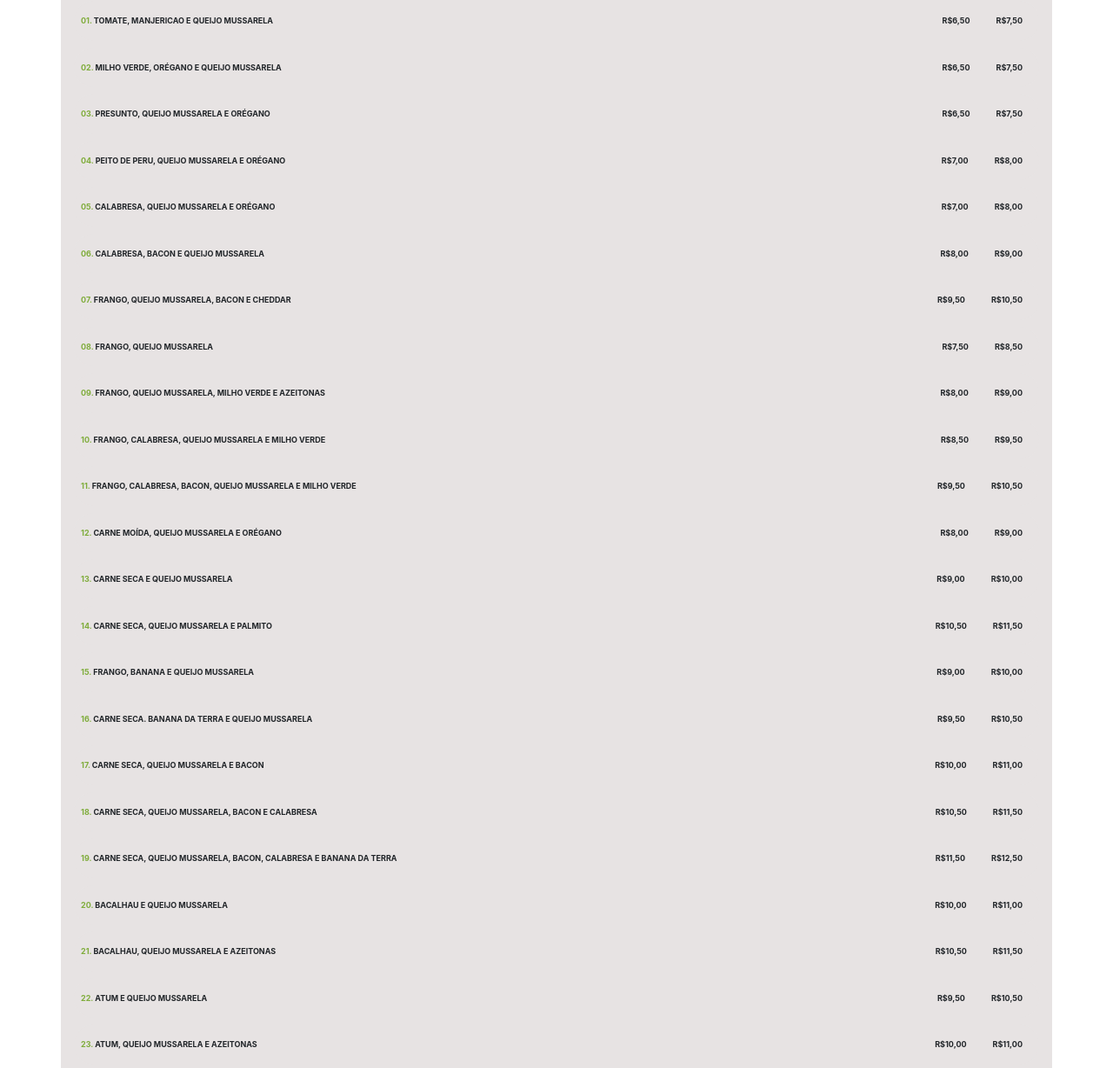
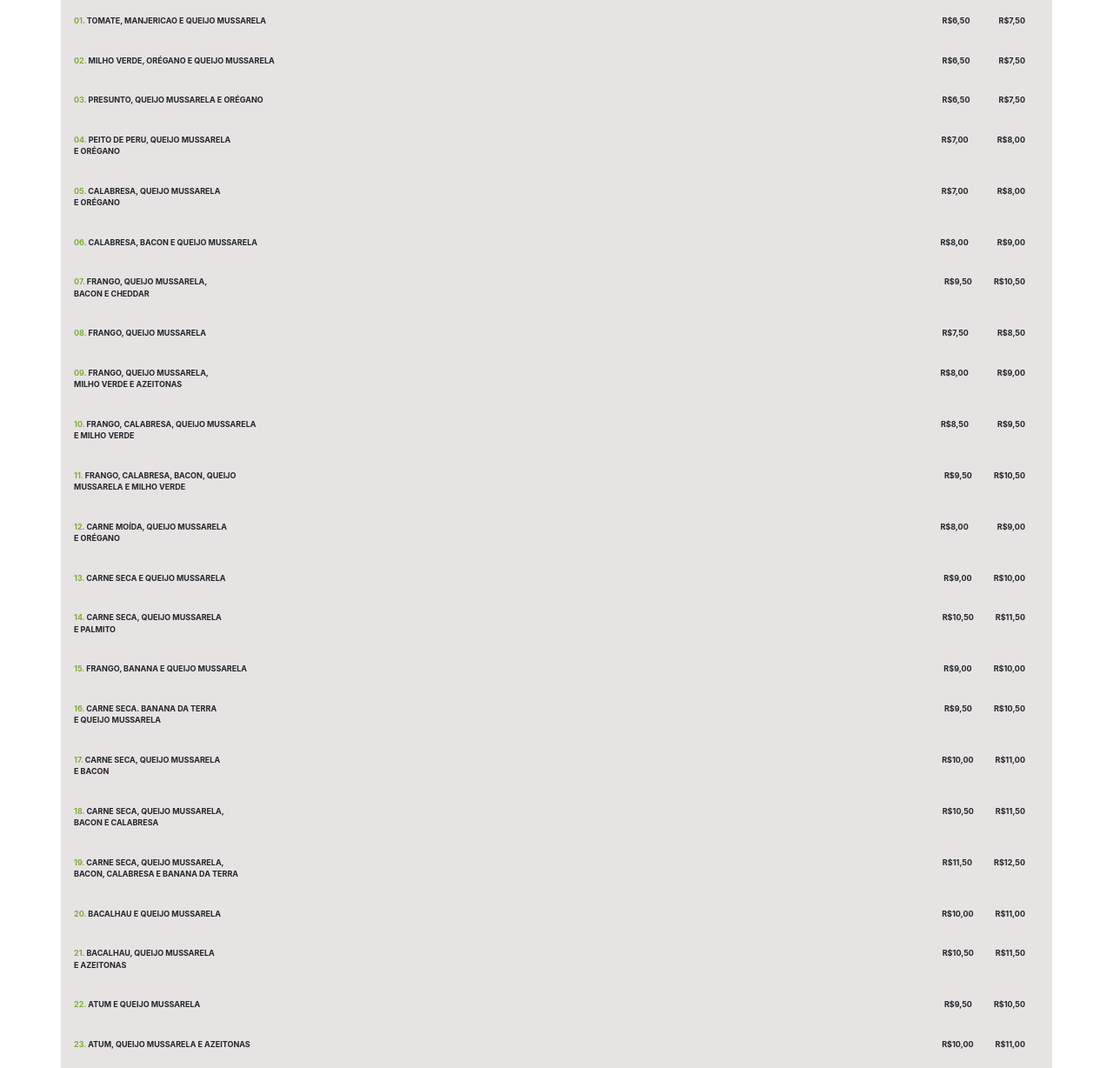
Before and after one commit to Eduardoprzs/site-raiz-qrcode, a plain HTML site: page index.html in a window 1280 px wide. Shown: the part 284-1512 px from the top of the page at 87% size. Drawn offline with Linux system fonts and the light colour scheme.

Commit message:
Add files via upload

```diff
--- a/assets/scss/tapiocasecrepes.scss
+++ b/assets/scss/tapiocasecrepes.scss
@@ -31,6 +31,7 @@
    padding: 4px 13px;
    font-weight: bold;
    border-radius: 8px;
+
  }
 
  body section.tapiocasecrepe {
@@ -198,13 +199,22 @@
 
  .preco1 {
    position: relative;
-   margin-right: 14px;
    font-size: 9px;
+   margin-right: 16px;
+   right: 9px;
  }
 
  .preco2 {
    position: relative;
-   margin-right: 11px;
+   font-size: 9px;
+   right: 8px;
+ }
+
+
+
+ .preco11 {
+   position: relative;
+   right: 1px;
  }
 
  span {
--- a/index.html
+++ b/index.html
@@ -39,188 +39,201 @@
 
     </section>
     <section class=" produtos d-flex bd-highlight mb-2">
-      <div class="mr-auto p-2 bd-highlight"> <span>01.</span> TOMATE, MANJERICAO E QUEIJO MUSSARELA </div>
-      <article class=" d-flex bd-highlight mb-2">
+      <div class="mr-auto pb-2 pt-2 bd-highlight"> <span>01.</span> TOMATE, MANJERICAO E QUEIJO MUSSARELA </div>
+      <article class=" d-flex bd-highlight ">
         <div class="preco1 d-flex p-2 bd-highlight "> R$6,50</div>
         <div class="preco2 d-flex p-2 bd-highlight">R$7,50</div>
       </article>
     </section>
     <section class=" produtos d-flex bd-highlight mb-2">
-      <div class="mr-auto p-2 bd-highlight"> <span>02.</span> MILHO VERDE, ORÉGANO E QUEIJO MUSSARELA </div>
-      <article class=" d-flex bd-highlight mb-2">
+      <div class="mr-auto pb-2 pt-2 bd-highlight"> <span>02.</span> MILHO VERDE, ORÉGANO E QUEIJO MUSSARELA </div>
+      <article class=" d-flex bd-highlight ">
+        <div class="preco1 d-flex p-2 pt-2 bd-highlight "> R$6,50</div>
+        <div class="preco2 d-flex p-2 bd-highlight">R$7,50</div>
+      </article>
+    </section>
+    <section class=" produtos d-flex bd-highlight mb-2">
+      <div class="mr-auto pb-2 pt-2 bd-highlight"> <span>03.</span> PRESUNTO, QUEIJO MUSSARELA E ORÉGANO </div>
+      <article class=" d-flex bd-highlight ">
         <div class="preco1 d-flex p-2 bd-highlight "> R$6,50</div>
         <div class="preco2 d-flex p-2 bd-highlight">R$7,50</div>
       </article>
     </section>
     <section class=" produtos d-flex bd-highlight mb-2">
-      <div class="mr-auto p-2 bd-highlight"> <span>03.</span> PRESUNTO, QUEIJO MUSSARELA E ORÉGANO </div>
-      <article class=" d-flex bd-highlight mb-2">
-        <div class="preco1 d-flex p-2 bd-highlight "> R$6,50</div>
-        <div class="preco2 d-flex p-2 bd-highlight">R$7,50</div>
-      </article>
-    </section>
-    <section class=" produtos d-flex bd-highlight mb-2">
-      <div class="mr-auto p-2 bd-highlight"> <span>04.</span> PEITO DE PERU, QUEIJO MUSSARELA E ORÉGANO </div>
-      <article class=" d-flex bd-highlight mb-2">
+      <div class="mr-auto pb-2 pt-2 bd-highlight"> <span>04.</span> PEITO DE PERU, QUEIJO MUSSARELA<br>
+        E ORÉGANO </div>
+      <article class=" d-flex bd-highlight ">
         <div class="preco1 d-flex p-2 bd-highlight "> R$7,00</div>
         <div class="preco2 d-flex p-2 bd-highlight">R$8,00</div>
       </article>
     </section>
     <section class=" produtos d-flex bd-highlight mb-2">
-      <div class="mr-auto p-2 bd-highlight"> <span>05.</span> CALABRESA, QUEIJO MUSSARELA E ORÉGANO</div>
-      <article class=" d-flex bd-highlight mb-2">
+      <div class="mr-auto pb-2 pt-2 bd-highlight"> <span>05.</span> CALABRESA, QUEIJO MUSSARELA<br> E ORÉGANO</div>
+      <article class=" d-flex bd-highlight ">
         <div class="preco1 d-flex p-2 bd-highlight "> R$7,00</div>
         <div class="preco2 d-flex p-2 bd-highlight">R$8,00</div>
       </article>
     </section>
     <section class=" produtos d-flex bd-highlight mb-2">
-      <div class="mr-auto p-2 bd-highlight"> <span>06.</span> CALABRESA, BACON E QUEIJO MUSSARELA </div>
-      <article class=" d-flex bd-highlight mb-2">
+      <div class="mr-auto pb-2 pt-2 bd-highlight"> <span>06.</span> CALABRESA, BACON E QUEIJO MUSSARELA </div>
+      <article class=" d-flex bd-highlight ">
         <div class="preco1 d-flex p-2 bd-highlight "> R$8,00</div>
         <div class="preco2 d-flex p-2 bd-highlight">R$9,00</div>
       </article>
     </section>
     <section class=" produtos d-flex bd-highlight mb-2">
-      <div class="mr-auto p-2 bd-highlight"> <span>07.</span> FRANGO, QUEIJO MUSSARELA, BACON E CHEDDAR </div>
-      <article class=" d-flex bd-highlight mb-2">
-        <div class="preco1 d-flex p-2 bd-highlight "> R$9,50</div>
-        <div class="preco2 d-flex p-2 bd-highlight">R$10,50</div>
+      <div class="mr-auto pb-2 pt-2 bd-highlight"> <span>07.</span> FRANGO, QUEIJO MUSSARELA, <br> BACON E CHEDDAR
+      </div>
+      <article class=" d-flex bd-highlight  ">
+        <div class="preco1 preco11 d-flex p-2 bd-highlight "> R$9,50</div>
+        <div class="preco2  d-flex p-2 bd-highlight">R$10,50</div>
       </article>
     </section>
     <section class=" produtos d-flex bd-highlight mb-2">
-      <div class="mr-auto p-2 bd-highlight"> <span>08.</span> FRANGO, QUEIJO MUSSARELA </div>
-      <article class=" d-flex bd-highlight mb-2">
+      <div class="mr-auto pb-2 pt-2 bd-highlight"> <span>08.</span> FRANGO, QUEIJO MUSSARELA </div>
+      <article class=" d-flex bd-highlight ">
         <div class="preco1 d-flex p-2 bd-highlight "> R$7,50</div>
         <div class="preco2 d-flex p-2 bd-highlight">R$8,50</div>
       </article>
     </section>
     <section class=" produtos d-flex bd-highlight mb-2">
-      <div class="mr-auto p-2 bd-highlight"> <span>09.</span> FRANGO, QUEIJO MUSSARELA, MILHO VERDE E AZEITONAS </div>
-      <article class=" d-flex bd-highlight mb-2">
+      <div class="mr-auto pb-2 pt-2 bd-highlight"> <span>09.</span> FRANGO, QUEIJO MUSSARELA, <br> MILHO VERDE E
+        AZEITONAS
+      </div>
+      <article class=" d-flex bd-highlight ">
         <div class="preco1 d-flex p-2 bd-highlight "> R$8,00</div>
         <div class="preco2 d-flex p-2 bd-highlight">R$9,00</div>
       </article>
     </section>
     <section class=" produtos d-flex bd-highlight mb-2">
-      <div class="mr-auto p-2 bd-highlight"> <span>10.</span> FRANGO, CALABRESA, QUEIJO MUSSARELA E MILHO VERDE </div>
-      <article class=" d-flex bd-highlight mb-2">
+      <div class="mr-auto pb-2 pt-2 bd-highlight"> <span>10.</span> FRANGO, CALABRESA, QUEIJO MUSSARELA <br> E MILHO
+        VERDE
+      </div>
+      <article class=" d-flex bd-highlight ">
         <div class="preco1 d-flex p-2 bd-highlight "> R$8,50</div>
         <div class="preco2 d-flex p-2 bd-highlight">R$9,50</div>
       </article>
     </section>
     <section class=" produtos d-flex bd-highlight mb-2">
-      <div class="mr-auto p-2 bd-highlight"> <span>11.</span> FRANGO, CALABRESA, BACON, QUEIJO MUSSARELA E MILHO VERDE
+      <div class="mr-auto pb-2 pt-2 bd-highlight"> <span>11.</span> FRANGO, CALABRESA, BACON, QUEIJO <br> MUSSARELA E
+        MILHO
+        VERDE
       </div>
-      <article class=" d-flex bd-highlight mb-2">
-        <div class="preco1 d-flex p-2 bd-highlight "> R$9,50</div>
-        <div class="preco2 d-flex p-2 bd-highlight">R$10,50</div>
+      <article class=" d-flex bd-highlight ">
+        <div class="preco1 preco11 d-flex p-2 bd-highlight "> R$9,50</div>
+        <div class="preco2 preco22 d-flex p-2 bd-highlight">R$10,50</div>
       </article>
     </section>
     <section class=" produtos d-flex bd-highlight mb-2">
-      <div class="mr-auto p-2 bd-highlight"> <span>12.</span> CARNE MOÍDA, QUEIJO MUSSARELA E ORÉGANO </div>
-      <article class=" d-flex bd-highlight mb-2">
+      <div class="mr-auto pb-2 pt-2 bd-highlight"> <span>12.</span> CARNE MOÍDA, QUEIJO MUSSARELA <br> E ORÉGANO </div>
+      <article class=" d-flex bd-highlight ">
         <div class="preco1 d-flex p-2 bd-highlight "> R$8,00</div>
         <div class="preco2 d-flex p-2 bd-highlight">R$9,00</div>
       </article>
     </section>
     <section class=" produtos d-flex bd-highlight mb-2">
-      <div class="mr-auto p-2 bd-highlight"> <span>13.</span> CARNE SECA E QUEIJO MUSSARELA </div>
-      <article class=" d-flex bd-highlight mb-2">
-        <div class="preco1 d-flex p-2 bd-highlight "> R$9,00</div>
+      <div class="mr-auto pb-2 pt-2 bd-highlight"> <span>13.</span> CARNE SECA E QUEIJO MUSSARELA </div>
+      <article class=" d-flex bd-highlight ">
+        <div class="preco1 preco11 d-flex p-2 bd-highlight "> R$9,00</div>
         <div class="preco2 d-flex p-2 bd-highlight">R$10,00</div>
       </article>
     </section>
     <section class=" produtos d-flex bd-highlight mb-2">
-      <div class="mr-auto p-2 bd-highlight"> <span>14.</span> CARNE SECA, QUEIJO MUSSARELA E PALMITO </div>
-      <article class=" d-flex bd-highlight mb-2">
-        <div class="preco1 d-flex p-2 bd-highlight "> R$10,50</div>
+      <div class="mr-auto pb-2 pt-2 bd-highlight"> <span>14.</span> CARNE SECA, QUEIJO MUSSARELA <br> E PALMITO </div>
+      <article class=" d-flex bd-highlight ">
+        <div class="preco1 preco11 preco11 d-flex p-2 bd-highlight "> R$10,50</div>
         <div class="preco2 d-flex p-2 bd-highlight">R$11,50</div>
       </article>
     </section>
     <section class=" produtos d-flex bd-highlight mb-2">
-      <div class="mr-auto p-2 bd-highlight"> <span>15.</span> FRANGO, BANANA E QUEIJO MUSSARELA</div>
-      <article class=" d-flex bd-highlight mb-2">
-        <div class="preco1 d-flex p-2 bd-highlight "> R$9,00</div>
+      <div class="mr-auto pb-2 pt-2 bd-highlight"> <span>15.</span> FRANGO, BANANA E QUEIJO MUSSARELA</div>
+      <article class=" d-flex bd-highlight ">
+        <div class="preco1 preco11 d-flex p-2 bd-highlight "> R$9,00</div>
         <div class="preco2 d-flex p-2 bd-highlight">R$10,00</div>
       </article>
     </section>
     <section class=" produtos d-flex bd-highlight mb-2">
-      <div class="mr-auto p-2 bd-highlight"> <span>16.</span> CARNE SECA. BANANA DA TERRA E QUEIJO MUSSARELA </div>
-      <article class=" d-flex bd-highlight mb-2">
-        <div class="preco1 d-flex p-2 bd-highlight "> R$9,50</div>
+      <div class="mr-auto pb-2 pt-2 bd-highlight"> <span>16.</span> CARNE SECA. BANANA DA TERRA<br> E QUEIJO MUSSARELA
+      </div>
+      <article class=" d-flex bd-highlight ">
+        <div class="preco1 preco11 d-flex p-2 bd-highlight "> R$9,50</div>
         <div class="preco2 d-flex p-2 bd-highlight">R$10,50</div>
       </article>
     </section>
     <section class=" produtos d-flex bd-highlight mb-2">
-      <div class="mr-auto p-2 bd-highlight"> <span>17.</span> CARNE SECA, QUEIJO MUSSARELA E BACON </div>
-      <article class=" d-flex bd-highlight mb-2">
-        <div class="preco1 d-flex p-2 bd-highlight "> R$10,00</div>
+      <div class="mr-auto pb-2 pt-2 bd-highlight"> <span>17.</span> CARNE SECA, QUEIJO MUSSARELA<br>
+        E BACON </div>
+      <article class=" d-flex bd-highlight">
+        <div class="preco1 preco11 d-flex p-2 bd-highlight "> R$10,00</div>
         <div class="preco2 d-flex p-2 bd-highlight">R$11,00</div>
       </article>
     </section>
     <section class=" produtos d-flex bd-highlight mb-2">
-      <div class="mr-auto p-2 bd-highlight"> <span>18.</span> CARNE SECA, QUEIJO MUSSARELA, BACON E CALABRESA </div>
-      <article class=" d-flex bd-highlight mb-2">
-        <div class="preco1 d-flex p-2 bd-highlight "> R$10,50</div>
+      <div class="mr-auto pb-2 pt-2 bd-highlight"> <span>18.</span> CARNE SECA, QUEIJO MUSSARELA, <br> BACON E CALABRESA
+      </div>
+      <article class=" d-flex bd-highlight ">
+        <div class="preco1 preco11 d-flex p-2 bd-highlight "> R$10,50</div>
         <div class="preco2 d-flex p-2 bd-highlight">R$11,50</div>
       </article>
     </section>
     <section class=" produtos d-flex bd-highlight mb-2">
-      <div class="mr-auto p-2 bd-highlight"> <span>19.</span> CARNE SECA, QUEIJO MUSSARELA, BACON, CALABRESA E BANANA DA
+      <div class="mr-auto pb-2 pt-2 bd-highlight"> <span>19.</span> CARNE SECA, QUEIJO MUSSARELA,<br>
+        BACON, CALABRESA E
+        BANANA DA
         TERRA </div>
-      <article class=" d-flex bd-highlight mb-2">
-        <div class="preco1 d-flex p-2 bd-highlight "> R$11,50</div>
+      <article class=" d-flex bd-highlight ">
+        <div class="preco1 preco11 d-flex p-2 bd-highlight "> R$11,50</div>
         <div class="preco2 d-flex p-2 bd-highlight">R$12,50</div>
       </article>
     </section>
     <section class=" produtos d-flex bd-highlight mb-2">
-      <div class="mr-auto p-2 bd-highlight"> <span>20.</span> BACALHAU E QUEIJO MUSSARELA </div>
-      <article class=" d-flex bd-highlight mb-2">
-        <div class="preco1 d-flex p-2 bd-highlight "> R$10,00</div>
+      <div class="mr-auto pb-2 pt-2 bd-highlight"> <span>20.</span> BACALHAU E QUEIJO MUSSARELA </div>
+      <article class=" d-flex bd-highlight ">
+        <div class="preco1 preco11 d-flex p-2 bd-highlight "> R$10,00</div>
         <div class="preco2 d-flex p-2 bd-highlight">R$11,00</div>
       </article>
     </section>
     <section class=" produtos d-flex bd-highlight mb-2">
-      <div class="mr-auto p-2 bd-highlight"> <span>21.</span> BACALHAU, QUEIJO MUSSARELA E AZEITONAS </div>
-      <article class=" d-flex bd-highlight mb-2">
-        <div class="preco1 d-flex p-2 bd-highlight "> R$10,50</div>
+      <div class="mr-auto pb-2 pt-2 bd-highlight"> <span>21.</span> BACALHAU, QUEIJO MUSSARELA <br> E AZEITONAS </div>
+      <article class=" d-flex bd-highlight ">
+        <div class="preco1 preco11 d-flex p-2 bd-highlight "> R$10,50</div>
         <div class="preco2 d-flex p-2 bd-highlight">R$11,50</div>
       </article>
     </section>
     <section class=" produtos d-flex bd-highlight mb-2">
-      <div class="mr-auto p-2 bd-highlight"> <span>22.</span> ATUM E QUEIJO MUSSARELA </div>
-      <article class=" d-flex bd-highlight mb-2">
-        <div class="preco1 d-flex p-2 bd-highlight "> R$9,50</div>
+      <div class="mr-auto pb-2 pt-2 bd-highlight"> <span>22.</span> ATUM E QUEIJO MUSSARELA </div>
+      <article class=" d-flex bd-highlight ">
+        <div class="preco1 preco11 d-flex p-2 bd-highlight "> R$9,50</div>
         <div class="preco2 d-flex p-2 bd-highlight">R$10,50</div>
       </article>
     </section>
     <section class=" produtos d-flex bd-highlight mb-2">
-      <div class="mr-auto p-2 bd-highlight"> <span>23.</span> ATUM, QUEIJO MUSSARELA E AZEITONAS </div>
-      <article class=" d-flex bd-highlight mb-2">
-        <div class="preco1 d-flex p-2 bd-highlight "> R$10,00</div>
+      <div class="mr-auto pb-2 pt-2 bd-highlight"> <span>23.</span> ATUM, QUEIJO MUSSARELA E AZEITONAS </div>
+      <article class=" d-flex bd-highlight ">
+        <div class="preco1 preco11 d-flex p-2 bd-highlight "> R$10,00</div>
         <div class="preco2 d-flex p-2 bd-highlight">R$11,00</div>
       </article>
     </section>
     <section class=" produtos d-flex bd-highlight mb-2">
-      <div class="mr-auto p-2 bd-highlight"> <span>24.</span> SALAME E QUEIJO MUSSARELA </div>
-      <article class=" d-flex bd-highlight mb-2">
+      <div class="mr-auto pb-2 pt-2 bd-highlight"> <span>24.</span> SALAME E QUEIJO MUSSARELA </div>
+      <article class=" d-flex bd-highlight ">
         <div class="preco1 d-flex p-2 bd-highlight "> R$8,50</div>
         <div class="preco2 d-flex p-2 bd-highlight">R$9,50</div>
       </article>
     </section>
 
     <section class=" produtos d-flex bd-highlight mb-2">
-      <div class="mr-auto p-2 bd-highlight"> <span>25.</span> SALAME, QUEIJO MUSSARELA E PALMITO </div>
-      <article class=" d-flex bd-highlight mb-2">
-        <div class="preco1 d-flex p-2 bd-highlight "> R$9,50</div>
+      <div class="mr-auto pb-2 pt-2 bd-highlight"> <span>25.</span> SALAME, QUEIJO MUSSARELA E PALMITO </div>
+      <article class=" d-flex bd-highlight ">
+        <div class="preco1 preco11 d-flex p-2 bd-highlight "> R$9,50</div>
         <div class="preco2 d-flex p-2 bd-highlight">R$10,50</div>
       </article>
     </section>
 
     <section class=" produtos d-flex bd-highlight mb-2">
-      <div class="mr-auto p-2 bd-highlight"> <span>26.</span> CAMARÃO, QUEIJO MUSSARELA E CREAM CHEESE </div>
-      <article class=" d-flex bd-highlight mb-2">
-        <div class="preco1 d-flex p-2 bd-highlight "> R$11,50</div>
+      <div class="mr-auto pb-2 pt-2 bd-highlight"> <span>26.</span> CAMARÃO, QUEIJO MUSSARELA<br> E CREAM CHEESE </div>
+      <article class=" d-flex bd-highlight ">
+        <div class="preco1 preco11 d-flex p-2 bd-highlight "> R$11,50</div>
         <div class="preco2 d-flex p-2 bd-highlight">R$12,50</div>
       </article>
     </section>
@@ -415,7 +428,8 @@
     <section class="container mb-4 mt-5">
       <section class=" produtos d-flex bd-highlight mb-2">
         <div class="mr-auto p-2 bd-highlight"> <span>01. </span> SUCOS TRADICIONAIS DE POLPA: <BR>
-          <span class="sucos">(ACEROLA, GRAVIOLA, CAJA. UMBU, MANGA, MARACUJA, ABACAXI, GOIABA, CUPUACU E CACAU) </span>
+          <span class="sucos">(ACEROLA, GRAVIOLA, CAJA. UMBU, MANGA, MARACUJA, <br> ABACAXI, GOIABA, CUPUACU E CACAU)
+          </span>
         </div>
         <article class=" d-flex bd-highlight mb-2">
           <div class="preco2 d-flex p-2 bd-highlight">R$6,00</div>
@@ -425,7 +439,7 @@
         <div class="mr-auto p-2 bd-highlight"> <span>02. </span> SUCOS ESPECIAIS: <br>
           <span class="sucos">LIMÃO, LARANJA, ABACAXI COM HORTELÃ, CUPUAÇU COM HORTELÃ, CUPUAÇU COM LEITE, MANGA COM
             LIMÃO,
-            CACAU COM LEITE E MARACUJA COM GENGIBRE) </span>
+            CACAU COM LEITE <br> E MARACUJA COM GENGIBRE) </span>
         </div>
         <article class=" d-flex bd-highlight mb-2">
           <div class="preco2 d-flex p-2 bd-highlight">R$8,00</div>
```
Also changed, not shown: assets/css/style.css, 1 other file.
